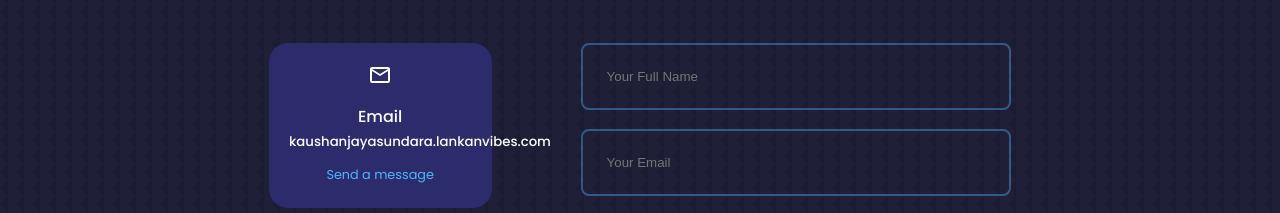
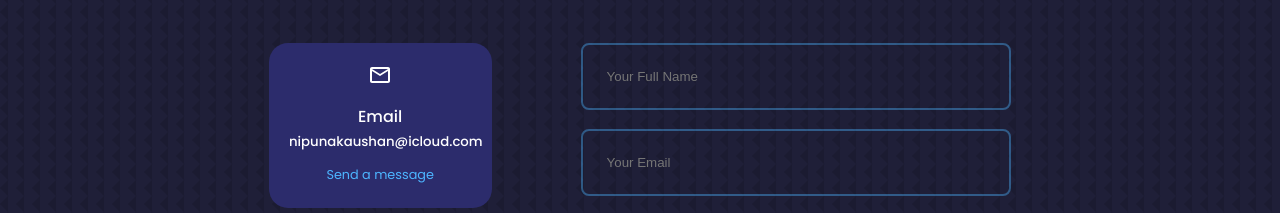
Before and after one commit to nipunakaushan/portfolio-style-01, a React (Create React App) app: page / in a window 1280 px wide. Shown: the part 6380-6593 px from the top of the page. Built offline with nearby package versions, Linux system fonts and the light colour scheme.

Commit message:
Add webpage icon and edit email adrees

```diff
--- a/package.json
+++ b/package.json
@@ -8,6 +8,7 @@
     "@testing-library/react": "^13.4.0",
     "@testing-library/user-event": "^13.5.0",
     "autoprefixer": "^10.4.14",
+    "emailjs": "^4.0.2",
     "emailjs-com": "^3.2.0",
     "react": "^18.2.0",
     "react-dom": "^18.2.0",
--- a/public/index.html
+++ b/public/index.html
@@ -2,6 +2,7 @@
 <html lang="en">
 <head>
     <meta charset="UTF-8">
+    <link rel="icon" href='./favicon.ico'>
     <meta name="viewport" content="width=device-width, initial-scale=1.0">
     <title>Kaushan Jayasundara</title>
 </head>
--- a/src/components/contact/Contact.jsx
+++ b/src/components/contact/Contact.jsx
@@ -28,8 +28,8 @@ const contact = () => {
             <article className="contact__option">
                 <MdOutlineMail className='contact__option-icon'/>
                 <h4>Email</h4>
-                <h5>kaushanjayasundara.lankanvibes.com</h5>
-                <a href="mailto:kaushanjayasundara@lankanvibes.com" target='_blank'>Send a message</a>
+                <h5>nipunakaushan@icloud.com</h5>
+                <a href="mailto:kaushanjayasundara.lankanvibes.com" target='_blank'>Send a message</a>
             </article>
 
             <article className="contact__option">
```
Also changed, not shown: 2 other files (tests, documents, lock files or other folders).
